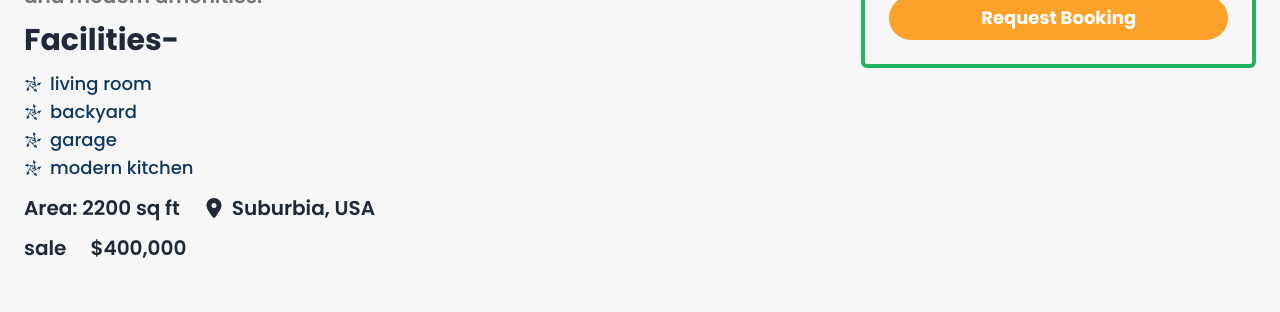
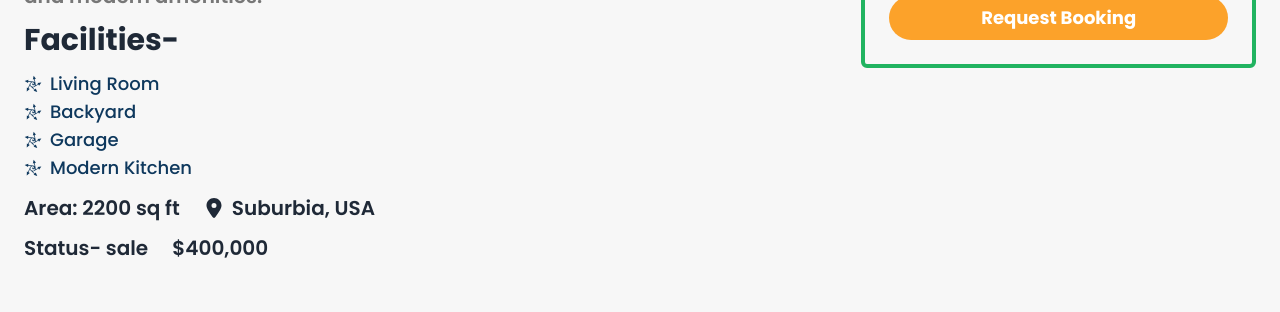
Before and after one commit to byteFarhan/House-Rent, a React (Vite) app: page /house/1 in a window 1280 px wide. Shown: the part 864-1176 px from the top of the page. Built offline with nearby package versions, Linux system fonts and the light colour scheme; a web font is replaced by a local one.

Commit message:
firebase configuration has been added.

```diff
--- a/package.json
+++ b/package.json
@@ -10,6 +10,7 @@
     "preview": "vite preview"
   },
   "dependencies": {
+    "firebase": "^10.11.0",
     "localforage": "^1.10.0",
     "match-sorter": "^6.3.4",
     "prop-types": "^15.8.1",
--- a/src/Pages/ApartmentDetails/ApartmentDetails.jsx
+++ b/src/Pages/ApartmentDetails/ApartmentDetails.jsx
@@ -40,7 +40,7 @@ const ApartmentDetails = () => {
                 {facilities?.map((facility, idx) => (
                   <li
                     key={idx}
-                    className="flex items-center gap-2 text-lg font-medium text-navy"
+                    className="flex items-center gap-2 text-lg font-medium capitalize text-navy"
                   >
                     <GiPentarrowsTornado /> {facility}
                   </li>
@@ -55,7 +55,7 @@ const ApartmentDetails = () => {
               </p>
             </div>
             <div className="flex gap-6">
-              <p className="text-xl font-semibold">{status}</p>
+              <p className="text-xl font-semibold">Status- {status}</p>
               <p className="text-xl font-semibold">{price}</p>
             </div>
           </div>
--- a/src/Pages/Shared/Navbar/Navbar.jsx
+++ b/src/Pages/Shared/Navbar/Navbar.jsx
@@ -1,4 +1,4 @@
-import { NavLink } from "react-router-dom";
+import { Link, NavLink } from "react-router-dom";
 import logo from "../../../assets/logo.png";
 import avtr from "../../../assets/house-logo.png";
 
@@ -73,9 +73,9 @@ const Navbar = () => {
                   </svg>
                 </label>
               </div>
-              <div className="px-2 mx-2">
+              <Link to={"/"} className="px-2 mx-2">
                 <img src={logo} alt="" className="h-10 md:h-auto" />
-              </div>
+              </Link>
 
               <div className="flex-1 hidden lg:justify-center lg:flex">
                 <ul className="menu menu-horizontal">
--- /dev/null
+++ b/src/firebase/firebase.config.js
@@ -0,0 +1,21 @@
+// Import the functions you need from the SDKs you need
+import { initializeApp } from "firebase/app";
+import { getAuth } from "firebase/auth";
+// TODO: Add SDKs for Firebase products that you want to use
+// https://firebase.google.com/docs/web/setup#available-libraries
+
+// Your web app's Firebase configuration
+const firebaseConfig = {
+  apiKey: import.meta.env.VITE_apiKey,
+  authDomain: import.meta.env.VITE_authDomain,
+  projectId: import.meta.env.VITE_projectId,
+  storageBucket: import.meta.env.VITE_storageBucket,
+  messagingSenderId: import.meta.env.VITE_messagingSenderId,
+  appId: import.meta.env.VITE_appId,
+};
+
+console.log(import.meta.env.VITE_appId);
+// Initialize Firebase
+const app = initializeApp(firebaseConfig);
+const auth = getAuth(app);
+export default auth;
```
Also changed, not shown: 1 other file (tests, documents, lock files or other folders).
